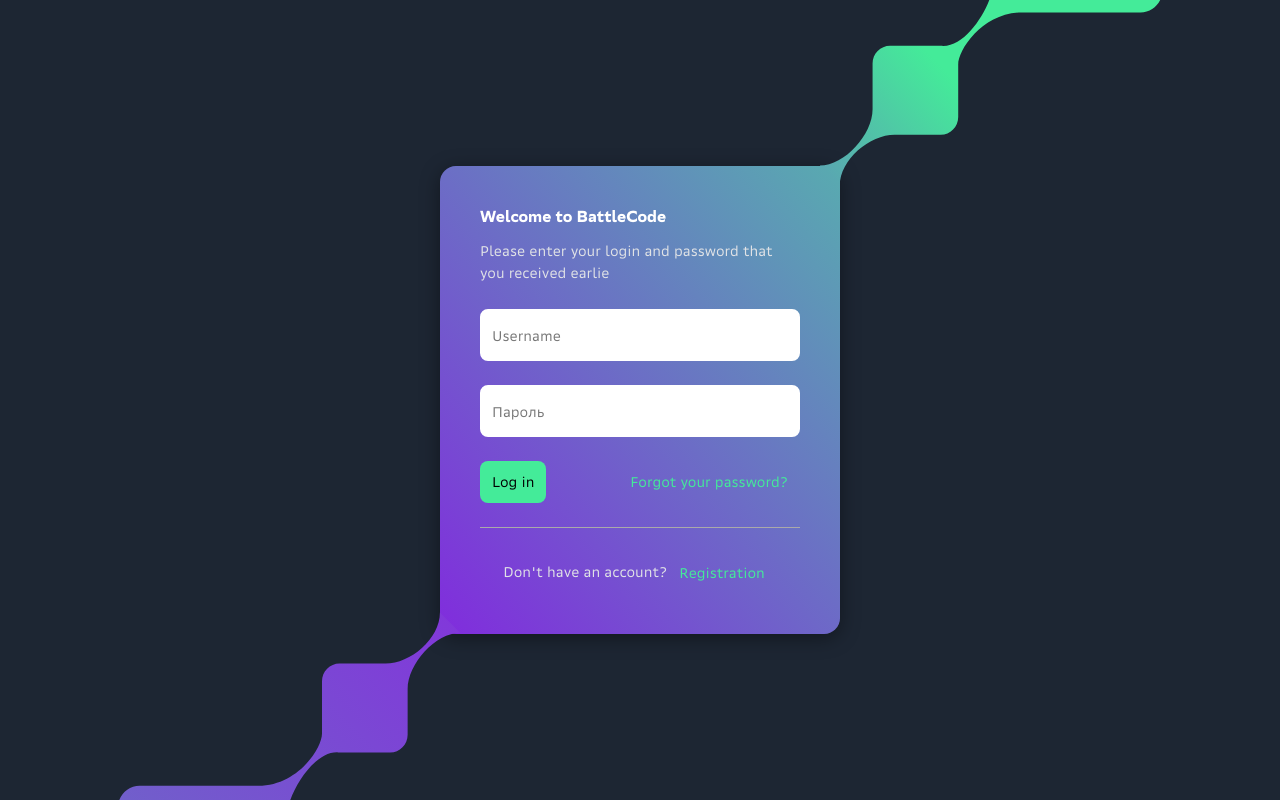
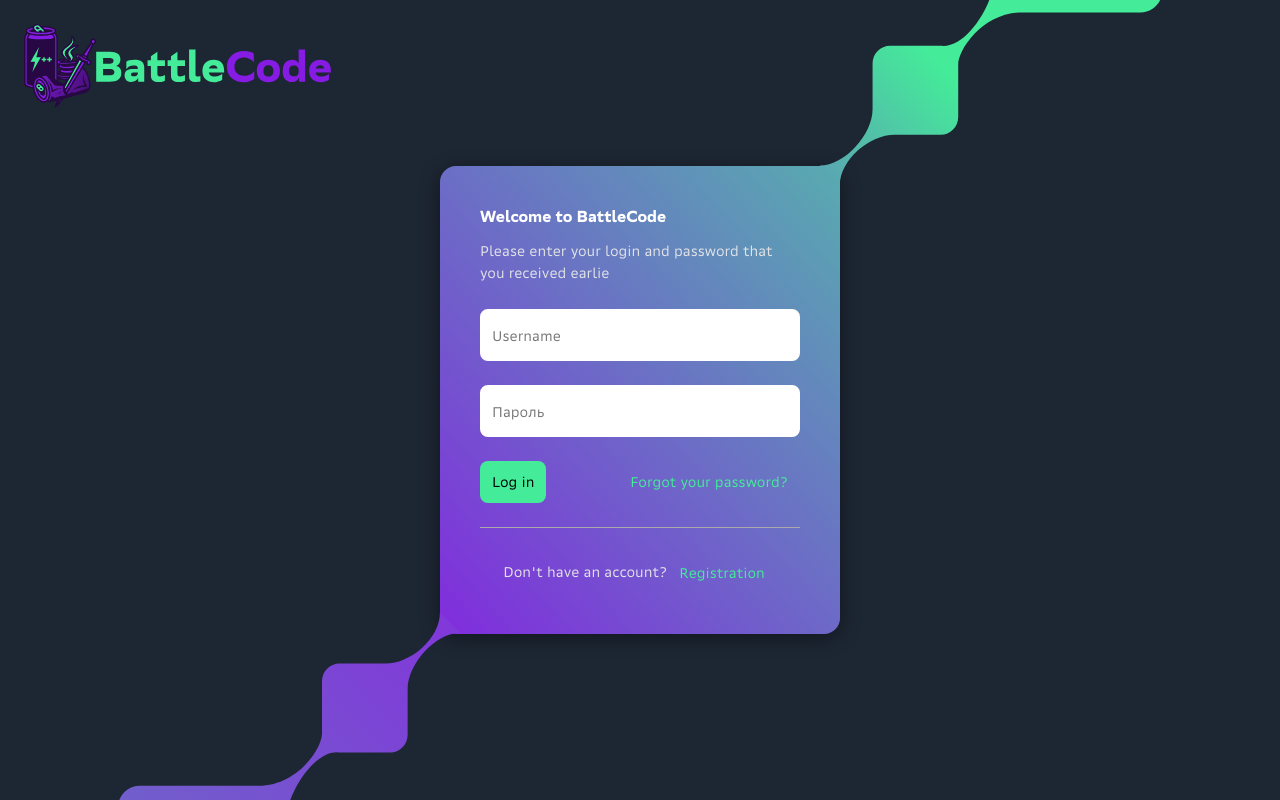
Before and after one commit to Mauzek/BattleCode, a React (Vite) app: page /auth in a window 1280 px wide. Built offline with nearby package versions, Linux system fonts and the light colour scheme.

Commit message:
feat(authForm): добавить логотип

```diff
--- a/src/components/authForm/authForm.module.scss
+++ b/src/components/authForm/authForm.module.scss
@@ -6,6 +6,21 @@
     align-items: center;
     min-height: 100vh;
     overflow: hidden;
+    position: relative;
+
+    &__logo {
+        position: absolute;
+        top: $spacing-lg;
+        left: $spacing-lg;
+        height: 84px;
+        z-index: 10;
+
+        @media screen and (max-width: $breakpoint-lg) {
+            left: 50%;
+            top: $spacing-md;
+            transform: translateX(-50%);
+        }
+    }
 
     &__card {
         display: flex;
@@ -75,6 +90,7 @@
     }
 
     &__input {
+
         &:focus+.auth__floatingLabel,
         &:not(:placeholder-shown)+.auth__floatingLabel {
             top: 6px;
@@ -135,7 +151,7 @@
         background-color: #aaa;
     }
 
-    &__qr{
+    &__qr {
         display: flex;
         align-self: center;
         border-radius: $border-radius-lg;
@@ -143,7 +159,7 @@
         background-color: #fff;
         padding: $spacing-xs;
 
-        svg{
+        svg {
             border-radius: $border-radius-md;
         }
     }
--- a/src/components/authForm/authForm.tsx
+++ b/src/components/authForm/authForm.tsx
@@ -287,5 +287,10 @@
     }
   };
 
-  return <section className={styles.auth}>{renderStep()}</section>;
+  return (
+    <section className={styles.auth}>
+      {renderStep()}
+      <img className={styles.auth__logo} src="/logo.svg" alt="BattleCode" />
+    </section>
+  );
 };
```
